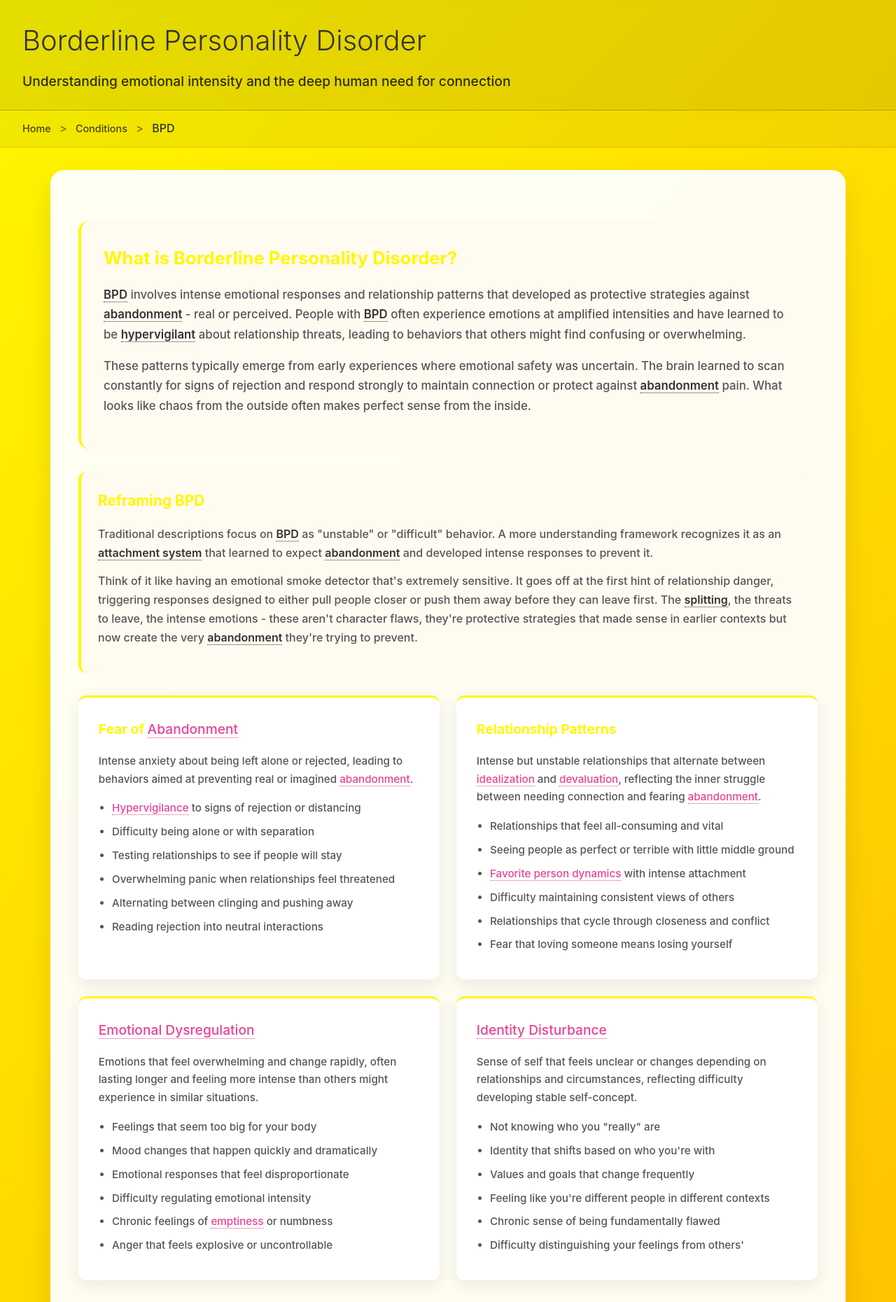
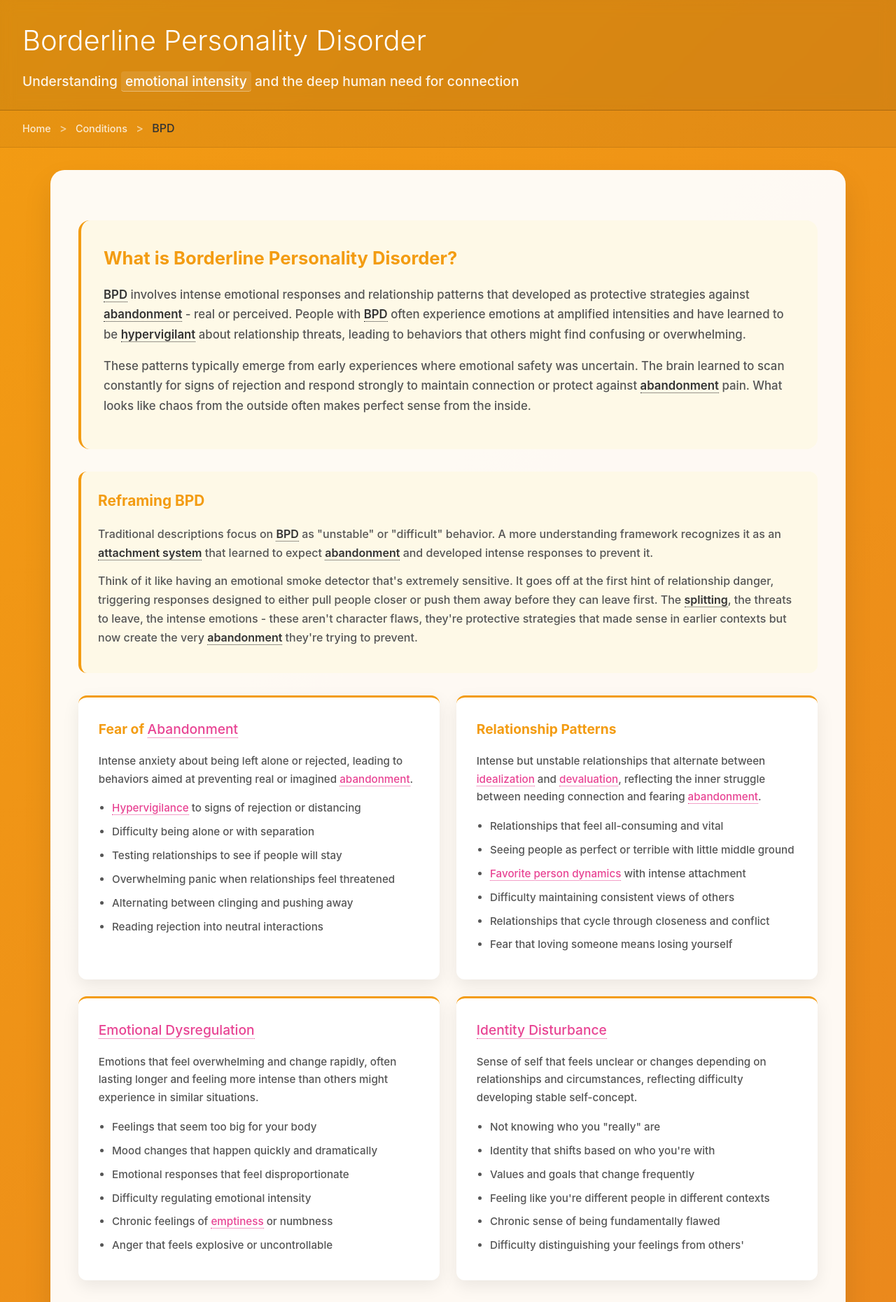
Before and after one commit to neurodivergent-survival-guide/neurodivergent-survival-guide, a Jekyll site: the page built from conditions/borderline-personality-disorder.html, in a window 1280 px wide. Shown: the top 1861 px of the page at 70% size. Built offline with Jekyll 4.4.1, drawn with Linux system fonts in a browser that asks for light colours; some of the changed text lies outside the part shown.

Commit message:
Update borderline-personality-disorder.html

```diff
--- a/conditions/borderline-personality-disorder.html
+++ b/conditions/borderline-personality-disorder.html
@@ -13,7 +13,7 @@ title: "Borderline Personality Disorder"
     body {
         font-family: -apple-system, BlinkMacSystemFont, 'Segoe UI', Roboto, sans-serif;
         font-weight: 500;
-        background: linear-gradient(135deg, #FFF700 0%, #FFA500 100%);
+        background: linear-gradient(135deg, #f39c12 0%, #e67e22 100%);
         color: #333;
         min-height: 100vh;
         line-height: 1.7;
@@ -27,14 +27,14 @@ title: "Borderline Personality Disorder"
     }
 
     .header h1 {
-        color: #333;
+        color: white;
         font-size: 2.5rem;
         font-weight: 300;
         margin-bottom: 0.5rem;
     }
 
     .header p {
-        color: rgba(0, 0, 0, 0.8);
+        color: rgba(255, 255, 255, 0.9);
         font-size: 1.2rem;
     }
 
@@ -47,17 +47,17 @@ title: "Borderline Personality Disorder"
     }
 
     .breadcrumb a {
-        color: rgba(0, 0, 0, 0.7);
+        color: rgba(255, 255, 255, 0.8);
         text-decoration: none;
         font-size: 0.9rem;
     }
 
     .breadcrumb a:hover {
-        color: #333;
+        color: white;
     }
 
     .breadcrumb span {
-        color: rgba(0, 0, 0, 0.5);
+        color: rgba(255, 255, 255, 0.6);
         margin: 0 0.5rem;
     }
 
@@ -78,15 +78,15 @@ title: "Borderline Personality Disorder"
     }
 
     .condition-intro {
-        background: #fffbf0;
+        background: #fef9e7;
         padding: 2rem;
         border-radius: 16px;
         margin: 2rem 0;
-        border-left: 4px solid #FFF700;
+        border-left: 4px solid #f39c12;
     }
 
     .condition-intro h2 {
-        color: #FFF700;
+        color: #f39c12;
         margin-bottom: 1rem;
         font-size: 1.6rem;
     }
@@ -98,15 +98,15 @@ title: "Borderline Personality Disorder"
     }
 
     .reframe-box {
-        background: #fffbf0;
+        background: #fef9e7;
         padding: 1.5rem;
         border-radius: 12px;
         margin: 2rem 0;
-        border-left: 4px solid #FFF700;
+        border-left: 4px solid #f39c12;
     }
 
     .reframe-box h3 {
-        color: #FFF700;
+        color: #f39c12;
         margin-bottom: 1rem;
         font-size: 1.3rem;
     }
@@ -134,11 +134,11 @@ title: "Borderline Personality Disorder"
         border-radius: 12px;
         padding: 1.8rem;
         box-shadow: 0 8px 25px rgba(0, 0, 0, 0.08);
-        border-top: 3px solid #FFF700;
+        border-top: 3px solid #f39c12;
     }
 
     .characteristic-card h4 {
-        color: #FFF700;
+        color: #f39c12;
         margin-bottom: 1rem;
         font-size: 1.2rem;
     }
@@ -186,7 +186,7 @@ title: "Borderline Personality Disorder"
         text-decoration: none;
         color: #333;
         transition: all 0.3s ease;
-        border-left: 3px solid #FFF700;
+        border-left: 3px solid #f39c12;
         box-shadow: 0 2px 8px rgba(0, 0, 0, 0.05);
         min-height: 44px;
         display: flex;
@@ -272,7 +272,7 @@ title: "Borderline Personality Disorder"
     .cross-cutting-link:focus,
     .jargon:focus,
     .breadcrumb a:focus {
-        outline: 2px solid #333;
+        outline: 2px solid #fff;
         outline-offset: 2px;
     }
 
@@ -318,20 +318,20 @@ title: "Borderline Personality Disorder"
         border-bottom-color: #333;
     }
 
-    /* Black jargon for yellow gradient backgrounds (accessibility) */
+    /* White jargon for gradient backgrounds */
     .header .jargon,
     .breadcrumb .jargon {
-        color: #333;
-        border-bottom-color: rgba(0, 0, 0, 0.7);
-        background: rgba(0, 0, 0, 0.1);
+        color: white;
+        border-bottom-color: rgba(255, 255, 255, 0.7);
+        background: rgba(255, 255, 255, 0.1);
         padding: 2px 6px;
         border-radius: 4px;
     }
 
     .header .jargon:hover,
     .breadcrumb .jargon:hover {
-        background: rgba(0, 0, 0, 0.2);
-        border-bottom-color: #333;
+        background: rgba(255, 255, 255, 0.2);
+        border-bottom-color: white;
     }
 
     /* Auto-sizing tooltips */
@@ -484,7 +484,7 @@ title: "Borderline Personality Disorder"
 
 <div class="header">
     <h1>Borderline Personality Disorder</h1>
-    <p>Understanding emotional intensity and the deep human need for connection</p>
+    <p>Understanding <a class="jargon">emotional intensity<span class="tooltip">Emotions that feel overwhelming, intense, or disproportionate compared to typical responses</span></a> and the deep human need for connection</p>
 </div>
 
 <div class="breadcrumb">
@@ -578,7 +578,7 @@ title: "Borderline Personality Disorder"
 
                     <a href="{{ '/struggles/unstable-interpersonal-relationships.html' | relative_url }}" class="struggle-link">
                         <div class="struggle-title">Unstable Interpersonal Relationships</div>
-                        <div class="struggle-description">Relationships that alternate between <a class="jargon">idealization<span class="tooltip">Viewing someone as perfect, wonderful, or all-good, often early in relationships</span></a> and <a class="jargon">devaluation<span class="tooltip">Viewing someone as terrible, worthless, or all-bad, often when feeling threatened</span></a></div>
+                        <div class="struggle-description">Relationships that alternate between extremes of closeness and conflict</div>
                     </a>
 
                     <a href="{{ '/struggles/identity-disturbance.html' | relative_url }}" class="struggle-link">
@@ -593,7 +593,7 @@ title: "Borderline Personality Disorder"
 
                     <a href="{{ '/struggles/recurrent-suicidal-behaviors-self-harm.html' | relative_url }}" class="struggle-link">
                         <div class="struggle-title">Self-Harm and Suicidal Thoughts</div>
-                        <div class="struggle-description">Repeated thoughts or actions involving <a class="jargon">self-injury<span class="tooltip">Deliberately hurting yourself as a way to cope with emotional pain or distress</span></a> or <a class="jargon">suicide<span class="tooltip">Thoughts, plans, or actions related to ending your own life</span></a></div>
+                        <div class="struggle-description">Repeated thoughts or actions involving self-injury or suicide</div>
                     </a>
 
                     <a href="{{ '/struggles/affective-instability.html' | relative_url }}" class="struggle-link">
@@ -671,13 +671,13 @@ title: "Borderline Personality Disorder"
                 <p><strong>Individual variation:</strong> <a class="jargon">BPD<span class="tooltip">Borderline Personality Disorder - a condition involving intense emotions, unstable relationships, and difficulty with sense of self</span></a> presents very differently across individuals - some people have predominantly relationship struggles, others focus more on <a class="jargon">identity confusion<span class="tooltip">Uncertainty about who you are, what you believe, or what you want from life</span></a> or emotional overwhelm. Response to different therapeutic approaches varies, with <a class="jargon">DBT<span class="tooltip">Dialectical Behavior Therapy - evidence-based treatment focusing on emotion regulation and interpersonal skills</span></a>, DBT-informed therapy, and <a class="jargon">trauma-focused therapies<span class="tooltip">Therapeutic approaches designed to help process and heal from traumatic experiences</span></a> showing strong evidence for helping people build more stable, fulfilling lives.</p>
             </div>
 
-            <div style="background: #fffbf0; padding: 1.5rem; border-radius: 12px; margin: 2rem 0; border-left: 4px solid #FFF700;">
-                <h3 style="color: #FFF700; margin-bottom: 1rem; font-size: 1.3rem;">Related Resources</h3>
+            <div style="background: #fef9e7; padding: 1.5rem; border-radius: 12px; margin: 2rem 0; border-left: 4px solid #f39c12;">
+                <h3 style="color: #f39c12; margin-bottom: 1rem; font-size: 1.3rem;">Related Resources</h3>
                 <div style="display: flex; flex-direction: column; gap: 0.5rem;">
-                    <a href="{{ '/glossary/relationship-dynamics.html' | relative_url }}" style="color: #FFF700; text-decoration: none;">Relationship Dynamics →</a>
-                    <a href="{{ '/glossary/emotional-regulation.html' | relative_url }}" style="color: #FFF700; text-decoration: none;">Emotional Regulation →</a>
-                    <a href="{{ '/glossary/identity-self-concept.html' | relative_url }}" style="color: #FFF700; text-decoration: none;">Identity and Self-Concept →</a>
-                    <a href="{{ '/glossary/trauma-attachment.html' | relative_url }}" style="color: #FFF700; text-decoration: none;">Trauma and Attachment →</a>
+                    <a href="{{ '/glossary/relationship-dynamics.html' | relative_url }}" style="color: #f39c12; text-decoration: none;">Relationship Dynamics →</a>
+                    <a href="{{ '/glossary/emotional-regulation.html' | relative_url }}" style="color: #f39c12; text-decoration: none;">Emotional Regulation →</a>
+                    <a href="{{ '/glossary/identity-self-concept.html' | relative_url }}" style="color: #f39c12; text-decoration: none;">Identity and Self-Concept →</a>
+                    <a href="{{ '/glossary/trauma-attachment.html' | relative_url }}" style="color: #f39c12; text-decoration: none;">Trauma and Attachment →</a>
                 </div>
             </div>
         </div>
```
